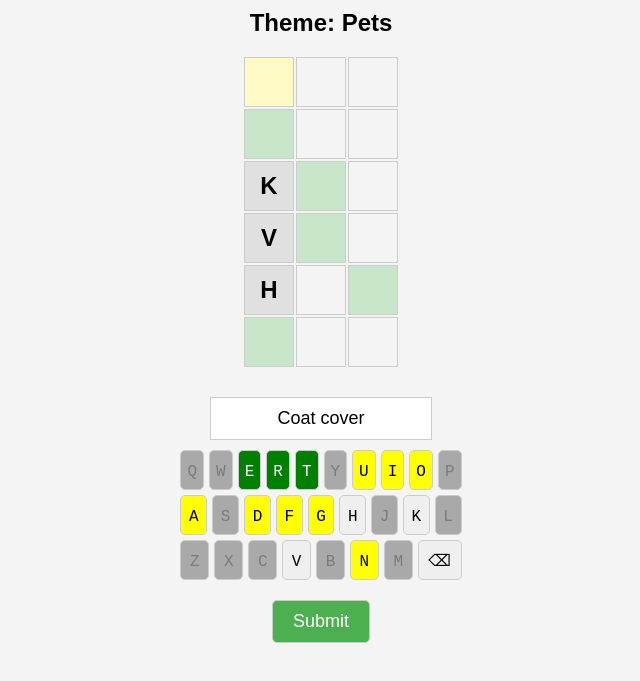
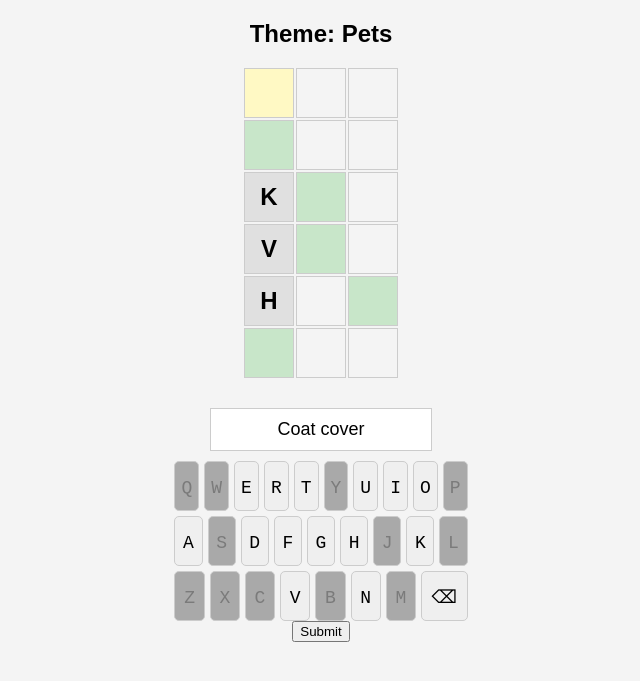
Before and after one commit to MarimbaEroica/fillables, a plain HTML site: page index.html in a window 1280 px wide. Shown: the part 119-800 px from the top of the page, without its empty margins (319-959 px from the left). Drawn offline with Linux system fonts and the light colour scheme.

Commit message:
adjust keyboard

```diff
--- a/styles.css
+++ b/styles.css
@@ -62,24 +62,23 @@ body {
     display: flex;
     flex-direction: column;
     gap: 5px;
-    width: 100%;
-    max-width: 500px;
+    width: 100%; /* Use the full width of the screen */
+    max-width: 100%; /* Ensure the keyboard does not exceed the screen width */
 }
 
 .keyboard-row {
     display: flex;
     justify-content: center;
     gap: 5px;
+    width: 100%; /* Ensure rows are also full width */
 }
 
 .key-button {
-    flex: 1;
-    height: 40px;
-    max-width: 40px;
-    max-height: 40px;
-    font-size: 16px;
+    flex: 1; /* Make each key take equal width */
+    height: 50px; /* Slightly taller for better touch targets on mobile */
+    font-size: 18px;
     text-align: center;
-    line-height: 40px;
+    line-height: 50px;
     border: 1px solid #ccc;
     border-radius: 5px;
     cursor: pointer;
@@ -87,39 +86,19 @@ body {
     font-family: monospace;
 }
 
-.key-button.disabled {
-    background-color: #ccc;
-    cursor: not-allowed;
+.key-button.backspace {
+    flex: 2; /* Make the backspace key twice as wide */
+    max-width: 20%; /* Constrain the max width relative to the screen */
 }
 
-.key-button.yellow {
-    background-color: yellow;
+@media (max-width: 600px) {
+    .key-button {
+        height: 40px; /* Slightly smaller keys on smaller screens */
+        font-size: 16px;
+        line-height: 40px;
+    }
+
+    .key-button.backspace {
+        max-width: 25%; /* Adjust backspace key for smaller screens */
+    }
 }
-
-.key-button.green {
-    background-color: green;
-    color: white;
-}
-
-.key-button.backspace {
-    flex: 2;
-    max-width: 80px;
-}
-
-#submit-button {
-    margin-top: 20px;
-    padding: 10px 20px;
-    font-size: 18px;
-    cursor: pointer;
-    border: 1px solid #ccc;
-    border-radius: 5px;
-    background-color: #4CAF50;
-    color: white;
-}
-
-#message-box {
-    margin-top: 10px;
-    font-size: 20px;
-    text-align: center;
-    color: #333;
-}
```
